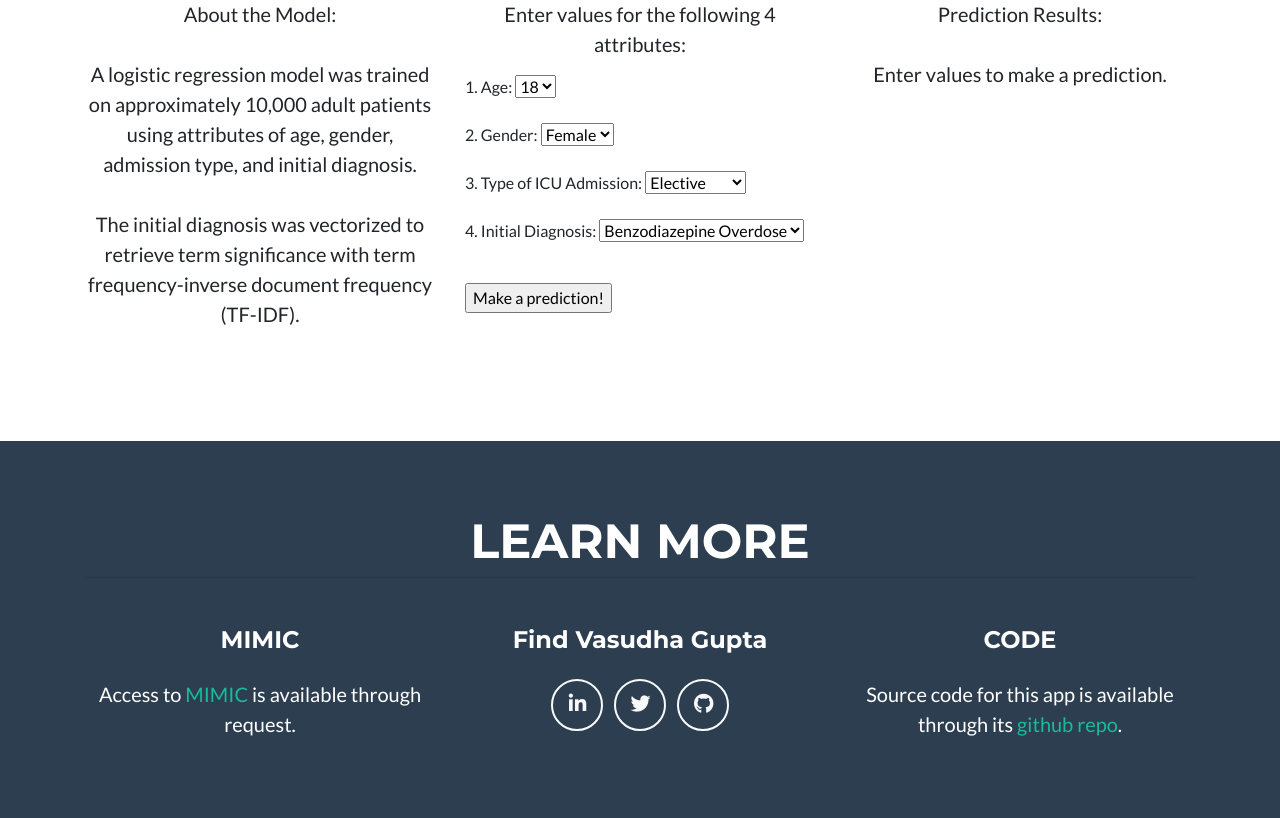
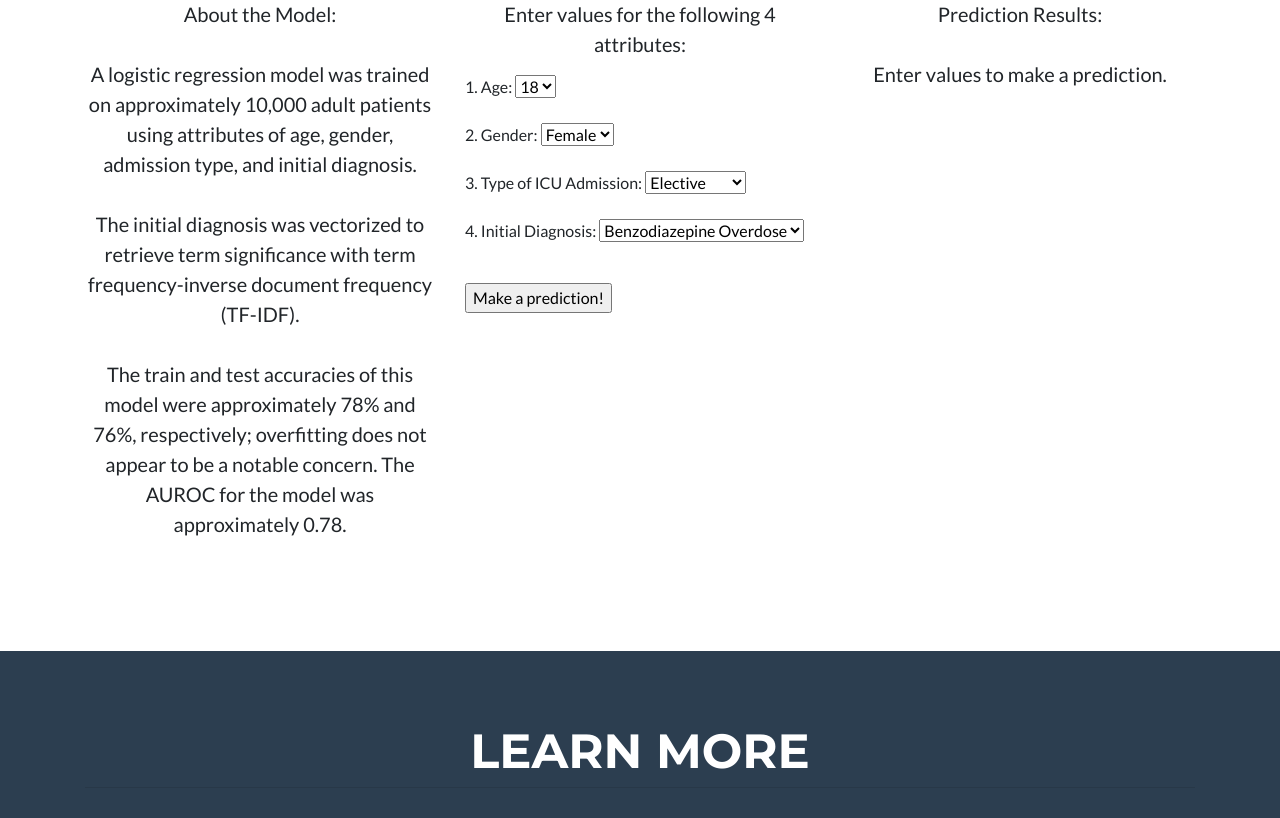
Before and after one commit to ailin-liu/where-is-your-next-job, a Flask app: page /index in a window 1280 px wide. Shown: the part 2845-3663 px from the top of the page. Run offline with Flask 2, Linux system fonts and the light colour scheme; parts of the project's set-up code (start-up, migrations or seed data) failed here and were passed over; some libraries are stand-ins or nearby versions.

Commit message:
adds accs and auroc

```diff
--- a/templates/index.html
+++ b/templates/index.html
@@ -237,7 +237,10 @@
                     <br>
                     The initial diagnosis
                     was vectorized to retrieve term significance
-                    with term frequency-inverse document frequency (TF-IDF).
+                    with term frequency-inverse document frequency (TF-IDF).<br>
+                    <br>
+                    The train and test accuracies of this model were approximately 78% and 76%, respectively;
+                    overfitting does not appear to be a notable concern. The AUROC for the model was approximately 0.78.
 
                 </p>
             </div>
```
